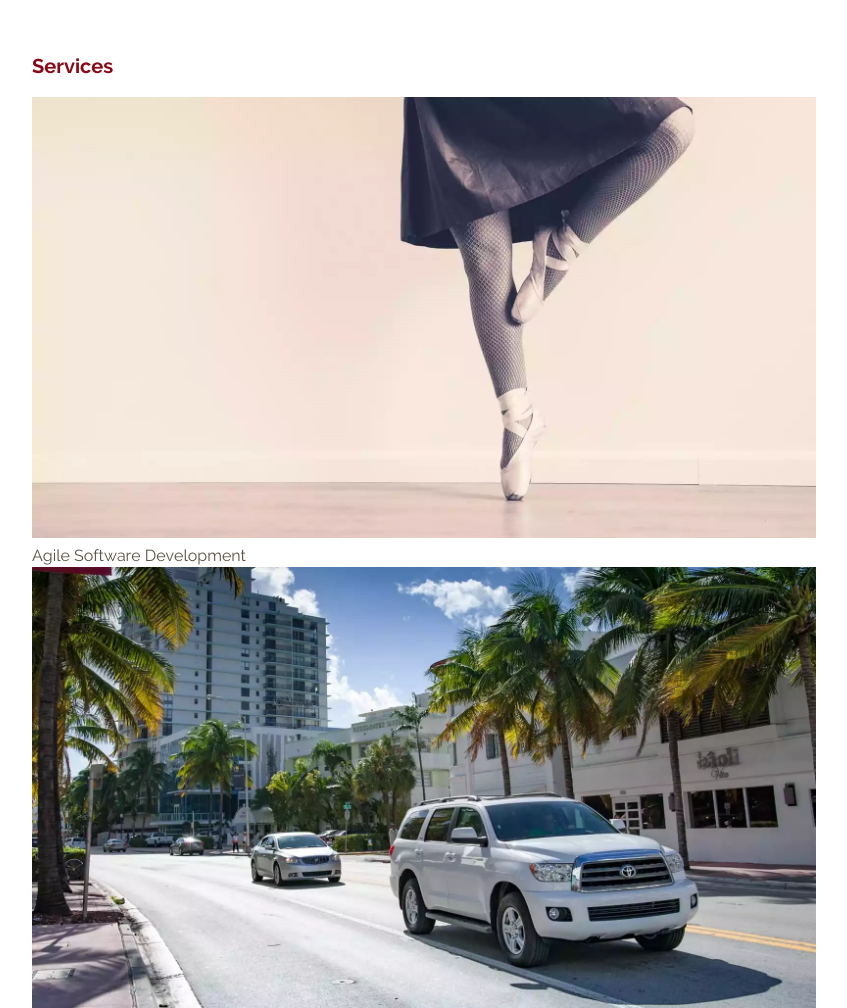
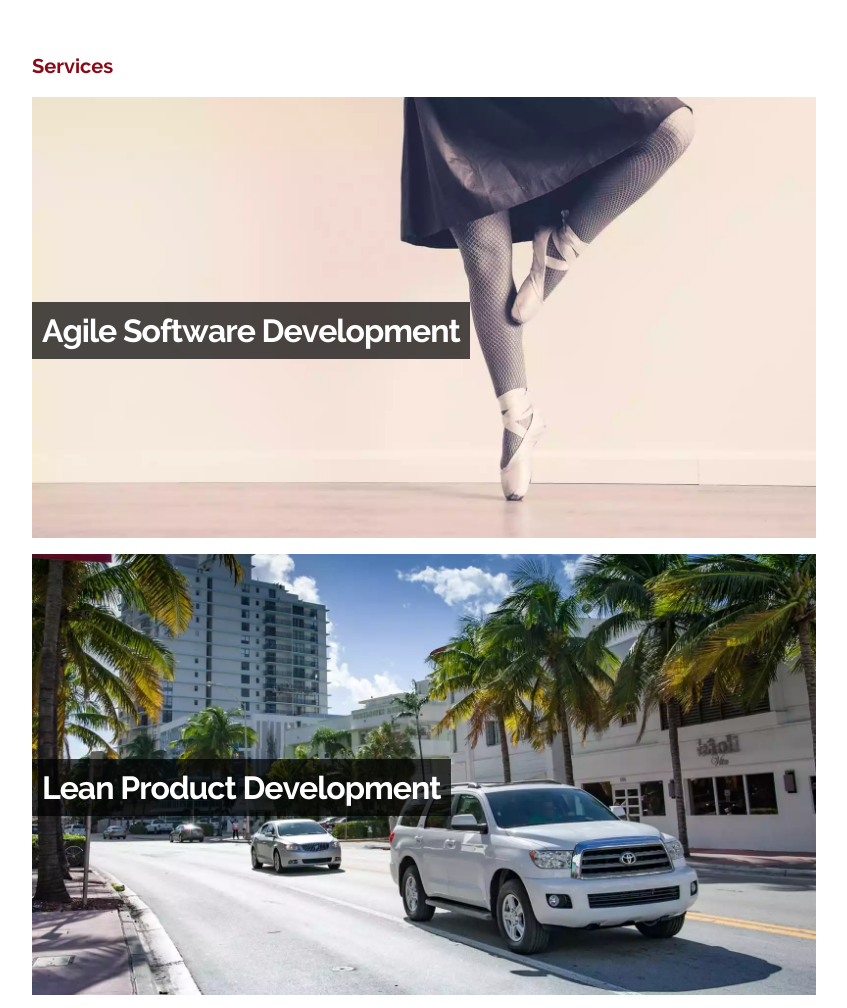
Before and after one commit to azieh/wpo_test, a website built with Parcel: page index.html in a window 1280 px wide. Shown: the part 1713-2721 px from the top of the page, without its empty margins (216-1063 px from the left). Built offline with nearby package versions, Linux system fonts and the light colour scheme.

Commit message:
load non-critical CSS with JS

```diff
--- a/index.html
+++ b/index.html
@@ -6,6 +6,10 @@
     <meta name="viewport" content="width=device-width,initial-scale=1">
 
     <link rel="stylesheet" type="text/css" href="css/critical.css">
+    <link rel="preload" type="text/css" href="css/styles.css" as="style" onload="this.rel='stylesheet'">
+    <noscript>
+        <link rel="stylesheet" href="css/styles.css">
+    </noscript>
 
 
     <script src="https://code.jquery.com/jquery-2.2.3.min.js"></script>
```
